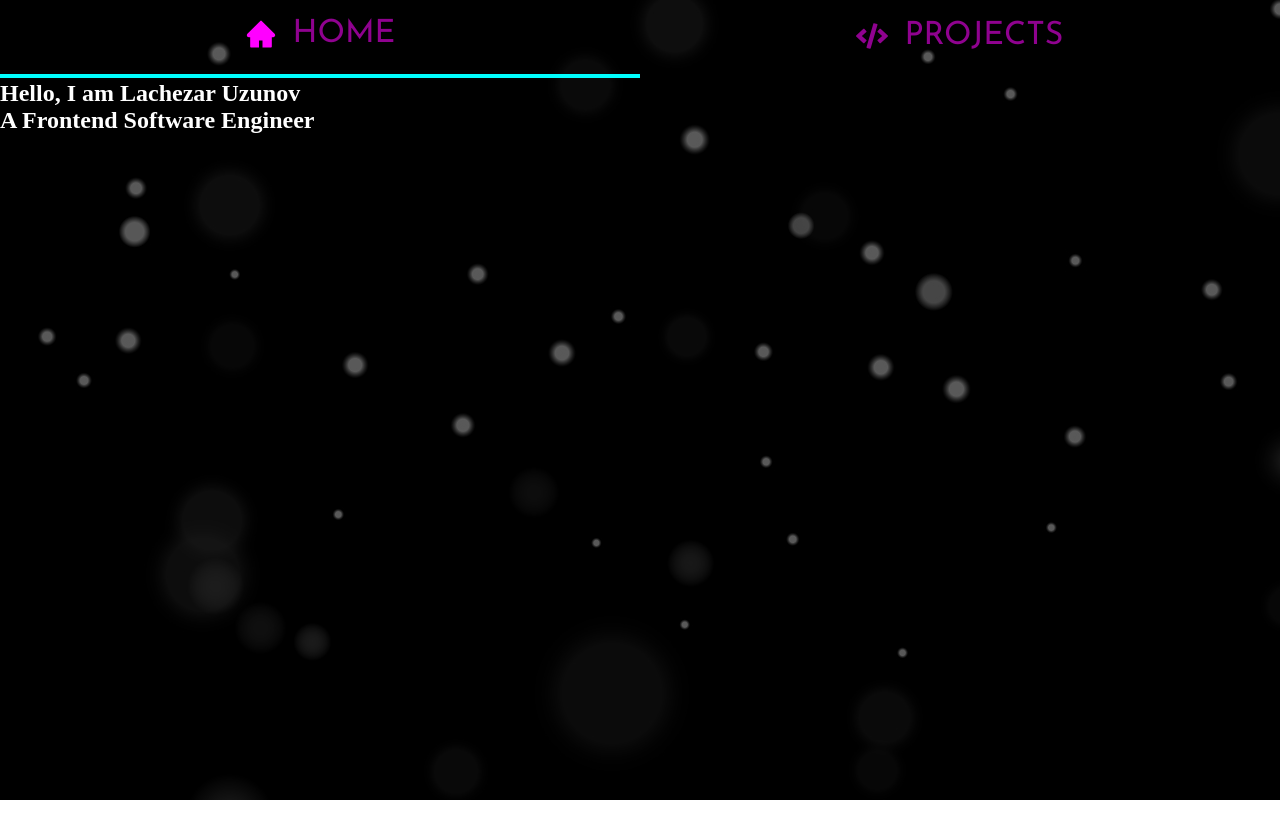
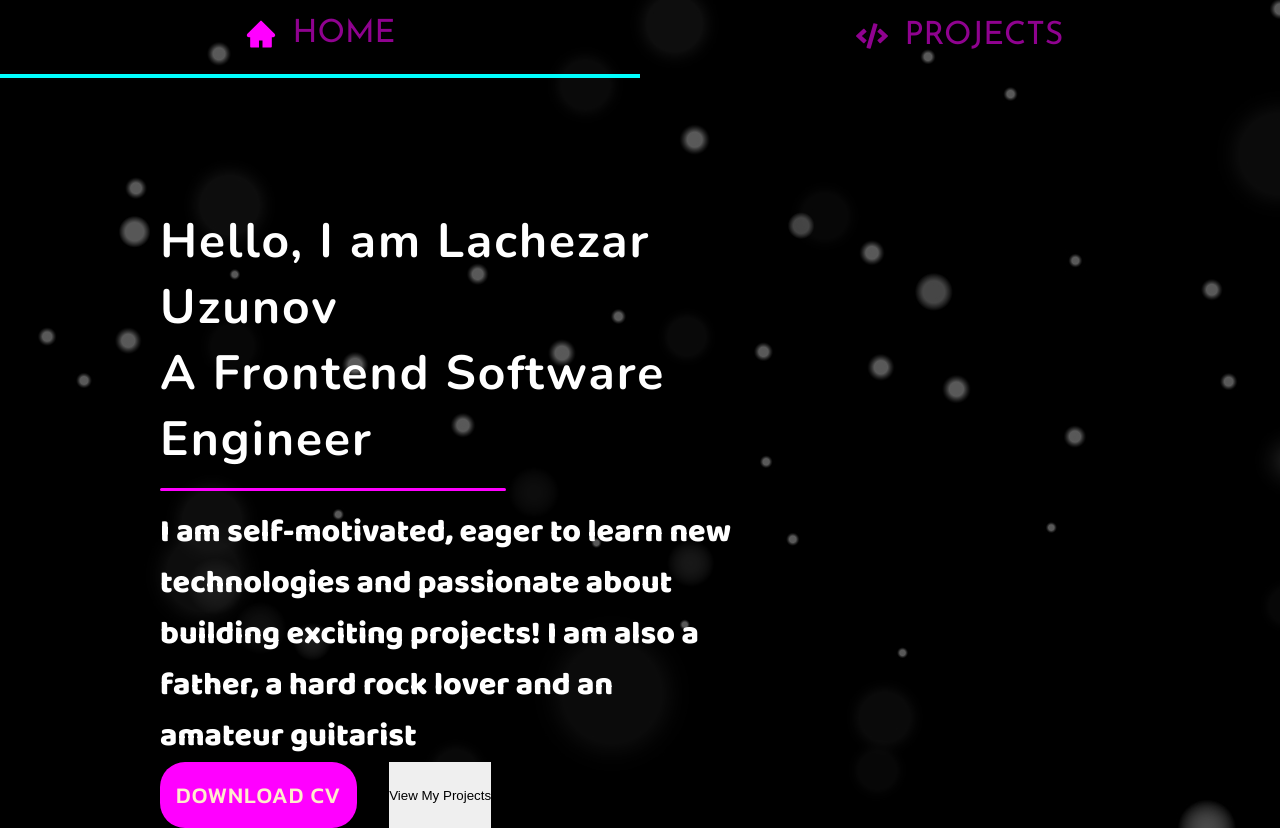
Before and after one commit to LachezarUzunov/personal-portfolio, a React (Create React App) app: page / in a window 1280 px wide. Before the commit the page ends 800 px from the top, so only its background shows below. Built offline with nearby package versions, Linux system fonts and the light colour scheme; a web font is replaced by a local one.

Commit message:
Adding header, buttons styling

```diff
--- /dev/null
+++ b/src/components/layout/Line.js
@@ -0,0 +1,7 @@
+import classes from "./Line.module.css";
+
+const Line = () => {
+  return <div className={classes.line}></div>;
+};
+
+export default Line;
--- /dev/null
+++ b/src/components/layout/Line.module.css
@@ -0,0 +1,7 @@
+.line {
+    border-bottom: 3px solid magenta;
+    border-radius:25px;
+    width: 60%;
+    margin-top: 16px;
+    margin-bottom: 16px;
+    }
--- a/src/components/screens/home/Header.js
+++ b/src/components/screens/home/Header.js
@@ -1,10 +1,22 @@
 import React from "react";
+import Line from "../../layout/Line";
+import classes from "./Header.module.css";
 
 const Header = () => {
   return (
-    <div>
+    <div className={classes.header}>
       <h2>Hello, I am Lachezar Uzunov</h2>
       <h2>A Frontend Software Engineer</h2>
+      <Line />
+      <h3 className={classes.desc}>
+        I am self-motivated, eager to learn new technologies and passionate
+        about building exciting projects! I am also a father, a hard rock lover
+        and an amateur guitarist
+      </h3>
+      <div className={classes.btns__div}>
+        <button className="btn__primary">Download CV</button>
+        <button>View My Projects</button>
+      </div>
     </div>
   );
 };
--- a/src/components/screens/home/Header.module.css
+++ b/src/components/screens/home/Header.module.css
@@ -0,0 +1,23 @@
+.header {
+    margin-top: 8rem;
+    width: 60%;
+}
+
+.desc {
+    color: white;
+    font-family: 'Baloo 2', cursive;
+    font-size: 2rem;
+    width: fit-content;
+}
+
+.btns__div {
+    display: flex;
+    gap: 2rem;
+}
+
+/* font-family: 'Baloo 2', cursive;
+font-family: 'Josefin Sans', sans-serif;
+font-family: 'Kanit', sans-serif;
+font-family: 'Marhey', cursive;
+font-family: 'Monoton', cursive;
+font-family: 'Nunito', sans-serif; */
--- a/src/index.css
+++ b/src/index.css
@@ -44,8 +44,25 @@ body {
 
 h2 {
   color: white;
+  font-family: 'Nunito', sans-serif;
+  letter-spacing: 2px;
+  font-size: 3rem;
 }
 
 .container {
   width: var(--container-width-lg);
+  margin: 0 auto;
 }
+
+.btn__primary {
+  padding: 1rem;
+  border-radius: 25px;
+  background-color: magenta;
+  cursor: pointer;
+  color: blanchedalmond;
+  font-family: 'Kanit', sans-serif;
+  font-weight: 500;
+  font-size: 1.4rem;
+  text-transform: uppercase;
+  letter-spacing: 1px;
+}
```
Also changed, not shown: src/index.js (line endings or trailing spaces).
